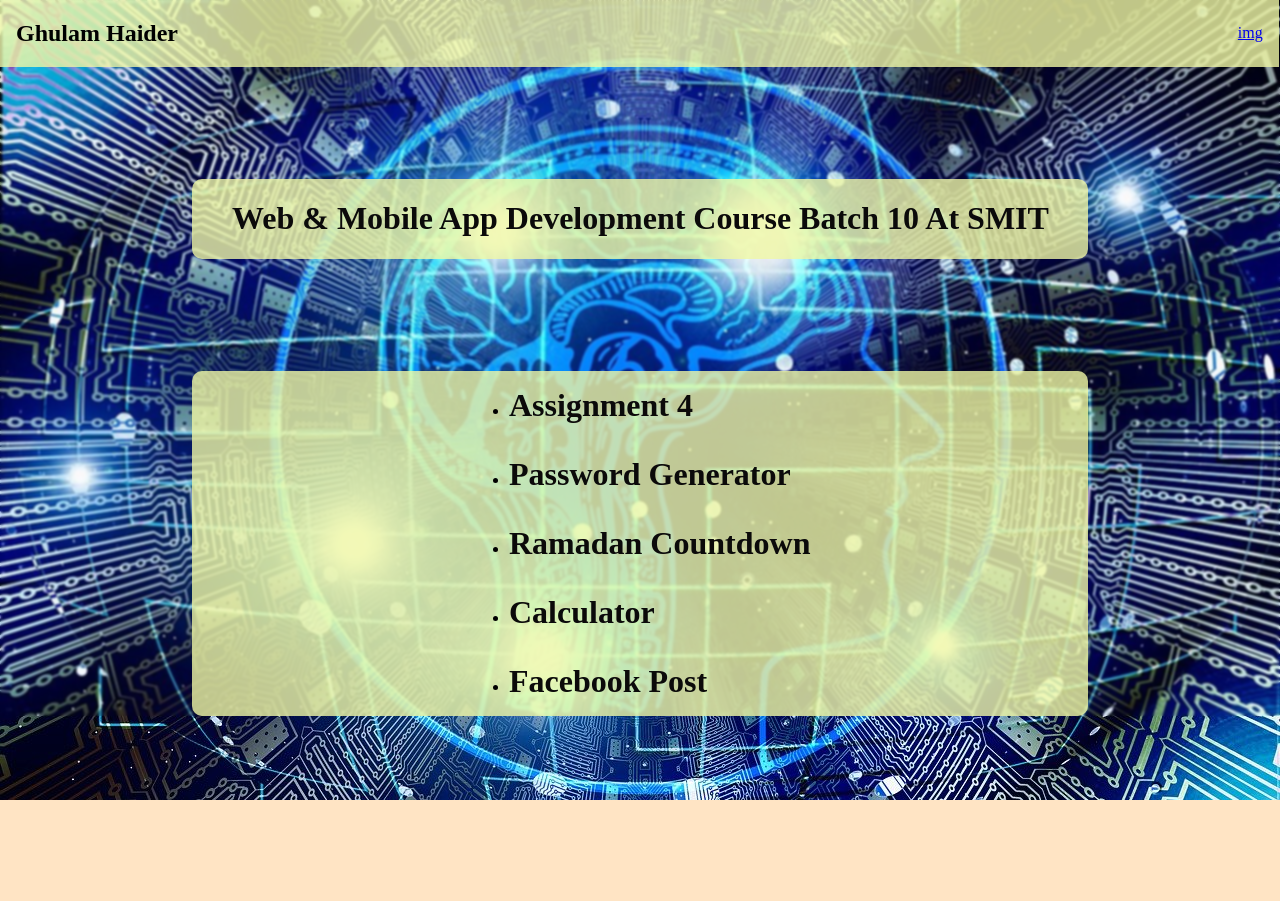
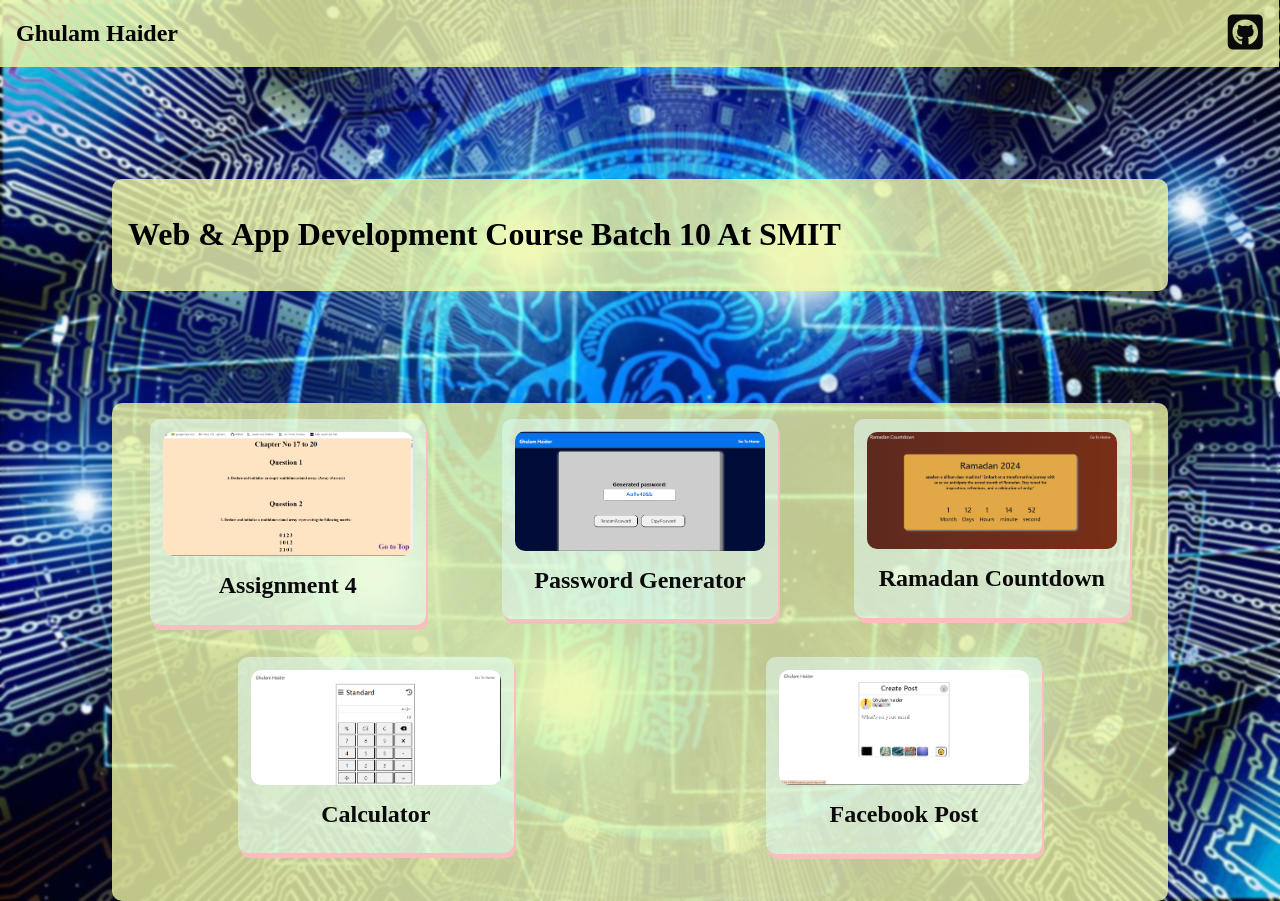
Before and after one commit to GhulamHaider79/web-mob-app-devlop, a plain HTML site: page index.html in a window 1280 px wide. Before the commit the page ends 800 px from the top, so only its background shows below. Drawn offline with nearby package versions, Linux system fonts and the light colour scheme.

```diff
--- a/facebook_post/style.css
+++ b/facebook_post/style.css
@@ -1,12 +1,20 @@
+body{
+  background-color: rgb(101, 101, 253);
+}
 .container{
     display: flex;
     justify-content: center;
+    font-family: 'Times New Roman', Times, serif;
+
 }
 .main_post{
     width: 400px;
     border: 1px solid gray;
 display: flex;
 flex-direction: column;
+margin-top: 1rem;
+background-color: #fff;
+
 }
 .create_post{
     display: flex;
@@ -44,18 +52,26 @@ flex-direction: column;
     display: flex;
     flex-direction: column;
     justify-content: center;
+    align-items: center;
 
-    gap: 5px;
+    gap: 10px;
 }
 .name>h5{
     line-height: 0px;
+    font-size: 1rem;
 }
-.name>select{
-    width: 5rem;
-    height: 1.2rem;
-    line-height: 0px;
+.name>div{
+  display: flex;
+  align-items: center;
+  justify-content: space-around;
+  gap: 2.5px;
+    width: 5.5rem;
+    height: 1.5rem;
     background-color: rgb(208, 207, 207);
     border-radius: 5px;
+    padding-left: 2px;
+    padding-right: 2px;
+    cursor: pointer;
 }
 #writePost{
     border: none;
@@ -71,7 +87,26 @@ flex-direction: column;
 #writePost:focus {
     border: none;
   }
-
+  .text_bold>ul{
+  display: flex;
+  justify-content: space-between;
+  padding: 5px;
+  margin: 0;
+  margin-bottom: 5px;
+  }
+  .text_bold>ul>li{
+    display: flex;
+    justify-content: center;
+    align-items: center;
+    list-style: none;
+    font-weight: bold;
+    font-size: 1rem;
+    width: 50px;
+    height: 50px;
+    border-radius: 50%;
+    cursor: pointer;
+    background-color: rgb(154, 155, 155);
+  }
   .color_section{
     display: flex;
     align-items: center;
@@ -126,6 +161,17 @@ flex-direction: column;
   .emojis>ul>li{
     list-style: none;
     font-size: 1.5rem;
-
+    cursor: pointer;
 
   }
+  .post_button{
+    display: flex;
+    justify-content: center;
+    align-items: center;
+    margin-bottom: 1rem;
+    margin-top: 1rem;
+    background-color: rgb(74, 74, 254);
+    border-radius: 10px;
+    color: #fff;
+
+  }
--- a/index.html
+++ b/index.html
@@ -5,7 +5,11 @@
     <meta charset="UTF-8">
     <meta name="viewport" content="width=device-width, initial-scale=1.0">
     <title>Web & Mobile App Development Course</title>
-    <link rel="stylesheet" href="https://cdnjs.cloudflare.com/ajax/libs/animate.css/4.1.1/animate.min.css" integrity="sha512-c42qTSw/wPZ3/5LBzD+Bw5f7bSF2oxou6wEb+I/lqeaKV5FDIfMvvRp772y4jcJLKuGUOpbJMdg/BTl50fJYAw==" crossorigin="anonymous" referrerpolicy="no-referrer" />
+    <link
+    rel="stylesheet"
+    href="https://cdnjs.cloudflare.com/ajax/libs/animate.css/4.1.1/animate.min.css"
+  />
+    <link rel="stylesheet" href="https://cdnjs.cloudflare.com/ajax/libs/font-awesome/6.5.1/css/all.min.css" integrity="sha512-DTOQO9RWCH3ppGqcWaEA1BIZOC6xxalwEsw9c2QQeAIftl+Vegovlnee1c9QX4TctnWMn13TZye+giMm8e2LwA==" crossorigin="anonymous" referrerpolicy="no-referrer" />
     <link rel="stylesheet" href="style.css">
 </head>
 
@@ -15,13 +19,13 @@
         <nav class=" navbar ">
             <h1>Ghulam Haider</h1>
 
-            <a href="#">img</a>
+            <a href="https://github.com/GhulamHaider79" target="_blank"><i class="fa-brands fa-square-github"></i></a>
         </nav>
 
     <div class="container">
 
-    <div class="course-heading-container">
-        <h1 class="animate__animated animate__bounce">Web & Mobile App Development Course Batch 10 At SMIT</h1>
+    <div class="course-heading-container ">
+        <h1 class="animate__animated animate__bounce">Web & App Development Course Batch 10 At SMIT</h1>
     </div>
 
     </div>
@@ -30,27 +34,49 @@
     <div class="container">
 
         <div class="course-heading-container">
-            <ul>
-                <li  class="animate__animated animate__bounceInLeft">
-                    <a  href="./assignment4/index.html"> Assignment 4</a>
-                </li>
 
-                <li  class="animate__animated animate__bounceInLeft">
-                    <a  href="./password-generator/index.html"> Password Generator </a>
-                </li>
+            <div class="course-heading-container_tow">
+            <div class="contnt_manage">
+                <div class="contect_div animate__animated animate__bounceInLeft">
 
-                <li  class="animate__animated animate__bounceInLeft">
-                    <a  href="./ramazan-countdown/index.html"> Ramadan Countdown </a>
-                </li>
+                    <a  href="./assignment4/index.html">   <img src="./images/assignment4.png" alt=""> <span> Assignment 4</span></a>
+                </div>
+            </div>
+            <div class="contnt_manage">
+                <div class="contect_div">
 
-                <li  class="animate__animated animate__bounceInLeft">
-                    <a  href="./assignment7/index.html"> Calculator  </a>
-                </li>
+                    <a  href="./password-generator/index.html">  <img src="./images/password.png" alt=""> <span>Password Generator</span> </a>
+                </div>
+            </div>
+            <div class="contnt_manage">
+                <div class="contect_div  animate__animated animate__bounceInRight">
 
-                <li  class="animate__animated animate__bounceInLeft">
-                    <a  href="./facebook_post/index.html">Facebook Post  </a>
-                </li>
-            </ul>
+                    <a  href="./ramazan-countdown/index.html">  <img src="./images/ramadan coundown.png" alt=""> <span>Ramadan Countdown</span> </a>
+                </div>
+            </div>
+        </div>
+
+
+           <div class="course-heading-container_tow">
+
+            <div class="contnt_manage">
+                <div class="contect_div  animate__animated animate__bounceInLeft">
+
+                    <a  href="./assignment7/index.html"> <img src="./images/calculator.png" alt=""> <span> Calculator</span>  </a>
+                </div>
+            </div >
+            <div class="contnt_manage">
+                <div class="contect_div animate__animated animate__bounceInRight">
+
+                    <a  href="./facebook_post/index.html">  <img src="./images/facebook post.png" alt=""> <span>Facebook Post </span> </a>
+                </div>
+            </div>
+        </div>
+
+           <div class="course-heading-container_tow">
+
+        </div>
+
         </div>
 
 
--- a/style.css
+++ b/style.css
@@ -24,6 +24,11 @@ body{
        align-items: center;
        background-color: rgba(240, 248, 166, 0.8);
     }
+    .navbar>a{
+        text-decoration: none;
+        font-size: 2.5rem;
+        color: #0b0a0a;
+    }
 .container{
     width: 100%;
     display: flex;
@@ -33,31 +38,41 @@ body{
 }
 
 .course-heading-container{
-    width: 70%;
+    width: 80%;
     background-color: rgba(240, 248, 166, 0.8);
-    display: flex;
-    justify-content: center;
-    border-radius: 10px;
-}
-.course-heading-container>ul{
      display: flex;
      flex-direction: column;
    gap: 2rem;
+    border-radius: 10px;
+    padding: 1rem;
 }
-.course-heading-container>h1{
-    color: #0b0a0a;
-
+.course-heading-container_tow{
+    display: flex;
+    justify-content: space-around;
+    gap: 2rem;
+}
+.contect_div{
+   background-color: rgb(227, 253, 253, 0.5);
+   border-radius: 10px;
+   padding: 0.8rem;
+   box-shadow: 2px 5px rgb(251, 189, 189);
 
 }
-/* .course-heading-container>ul>li{
-    list-style: none;
-} */
-.course-heading-container>ul>li>a{
+.contect_div>a{
+    display: flex;
+    flex-direction: column;
+    align-items: center;
+    gap: 1rem;
     text-decoration: none;
+    margin-bottom: 0.8rem;
+}
+.contect_div>a>img{
+    width: 250px;
+    border-radius: 10px;
+}
+.contect_div>a>span{
+
     color: #0b0a0a;
- font-size: 2rem;
+    font-size: 1.5rem;
     font-weight: bold;
 }
-.course-heading-container>ul>li>a:hover{
-    color: red;
-}
```
Also changed, not shown: facebook_post/app.js (+14 -0 lines), facebook_post/index.html (+33 -23 lines), images/assignment4.png (added), images/calculator.png (added), images/facebook post.png (added), images/password.png (added), images/ramadan coundown.png (added). Lines whose indentation alone changed are shown as unchanged.
